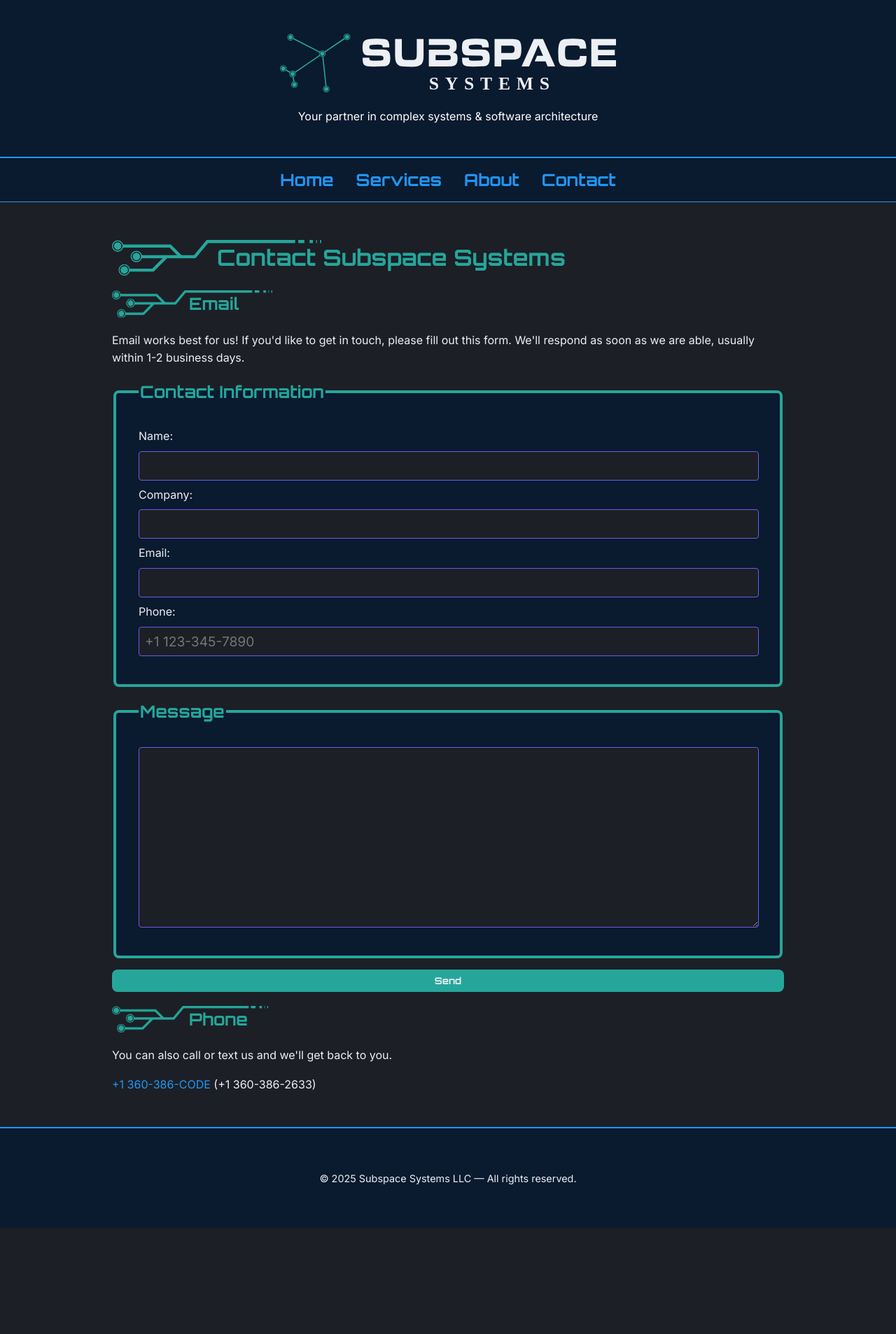
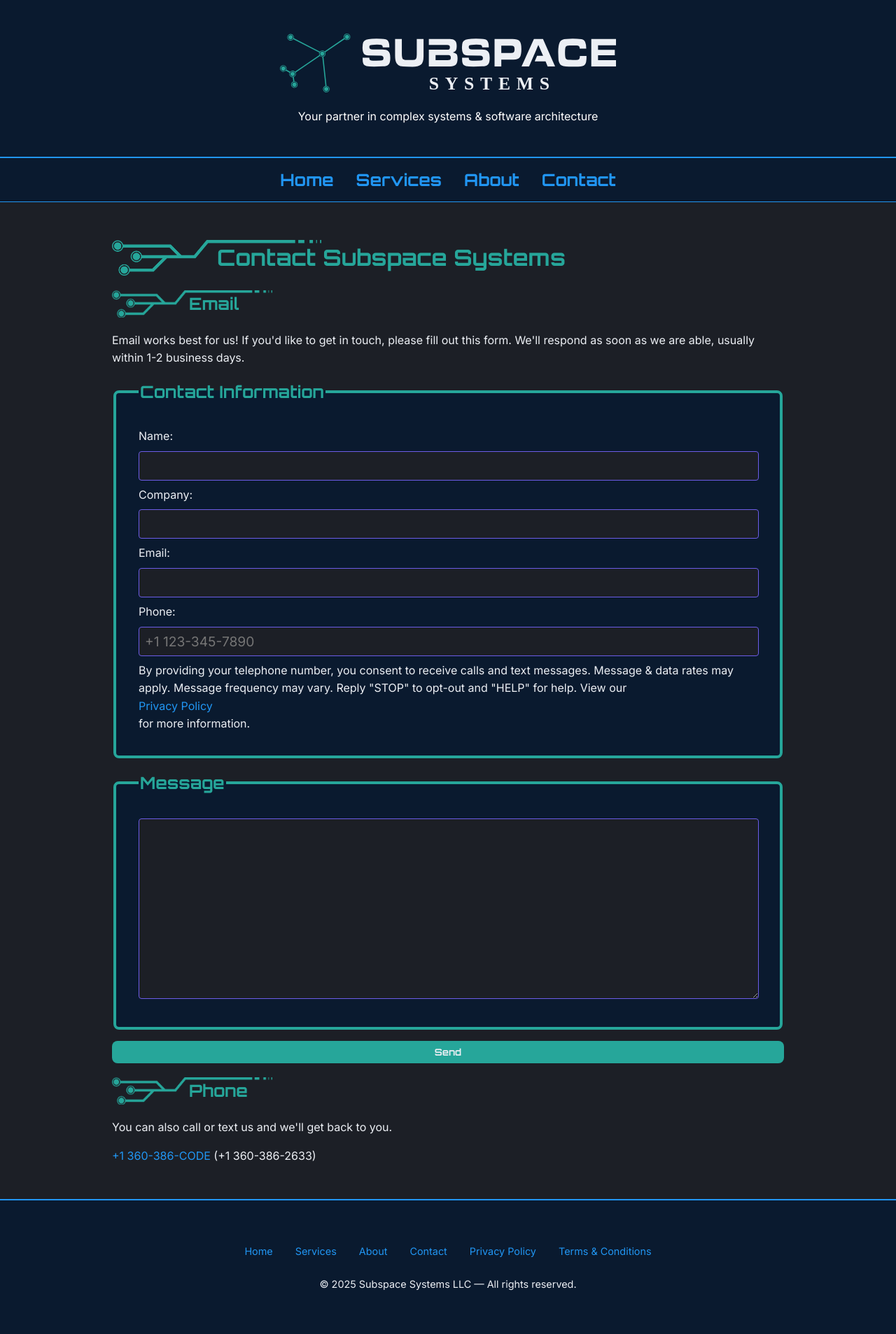
Before and after one commit to subspacesystems/website-2025b, a Jekyll site: the page built from contact/index.html, in a window 1280 px wide. Shown: the whole page at 70% size. Built offline with Jekyll 4.4.1, drawn with Linux system fonts in a browser that asks for light colours; before the commit the page ends 1755 px from its top, so only the background shows below that.

Commit message:
Add privacy policy and TOS

```diff
--- a/_layouts/default.html
+++ b/_layouts/default.html
@@ -47,6 +47,13 @@
 
   <footer>
     <div class="container">
+      <ul class="footer-links">
+        {% for link in site.data.navigation %}
+        <li><a href="{{ link.url | relative_url }}">{{ link.title }}</a></li>
+        {% endfor %}
+        <li><a href="{{ '/legal/privacy/' | relative_url }}">Privacy Policy</a></li>
+        <li><a href="{{ '/legal/terms/' | relative_url }}">Terms & Conditions</a></li>
+      </ul>
       <p>&copy; {{ site.time | date: '%Y' }} Subspace Systems LLC — All rights reserved.</p>
     </div>
   </footer>
--- a/assets/css/main.scss
+++ b/assets/css/main.scss
@@ -259,3 +259,12 @@
   background: $color-primary;
   border-radius: 8px;
 }
+
+.footer-links {
+  list-style: none;
+  display: flex;
+  justify-content: center;
+  gap: 2rem;
+  padding: 1rem;
+  margin: 0;
+}
--- a/contact/index.html
+++ b/contact/index.html
@@ -39,6 +39,10 @@
       <label for="phone">Phone:</label>
       <input type="tel" name="phone" id="phone" autocomplete="work tel" placeholder="+1 123-345-7890">
     </div>
+    <div class="form-group">
+      By providing your telephone number, you consent to receive calls and text messages. Message & data rates may apply.
+      Message frequency may vary. Reply "STOP" to opt-out and "HELP" for help. View our <a href="{{ '/legal/privacy/' | relative_url }}">Privacy Policy</a> for more information.
+    </div>
   </fieldset>
   <fieldset>
     <legend>Message</legend>
```
Also changed, not shown: legal/privacy/index.md (added, +102 -0 lines), legal/terms/index.md (added, +73 -0 lines).
